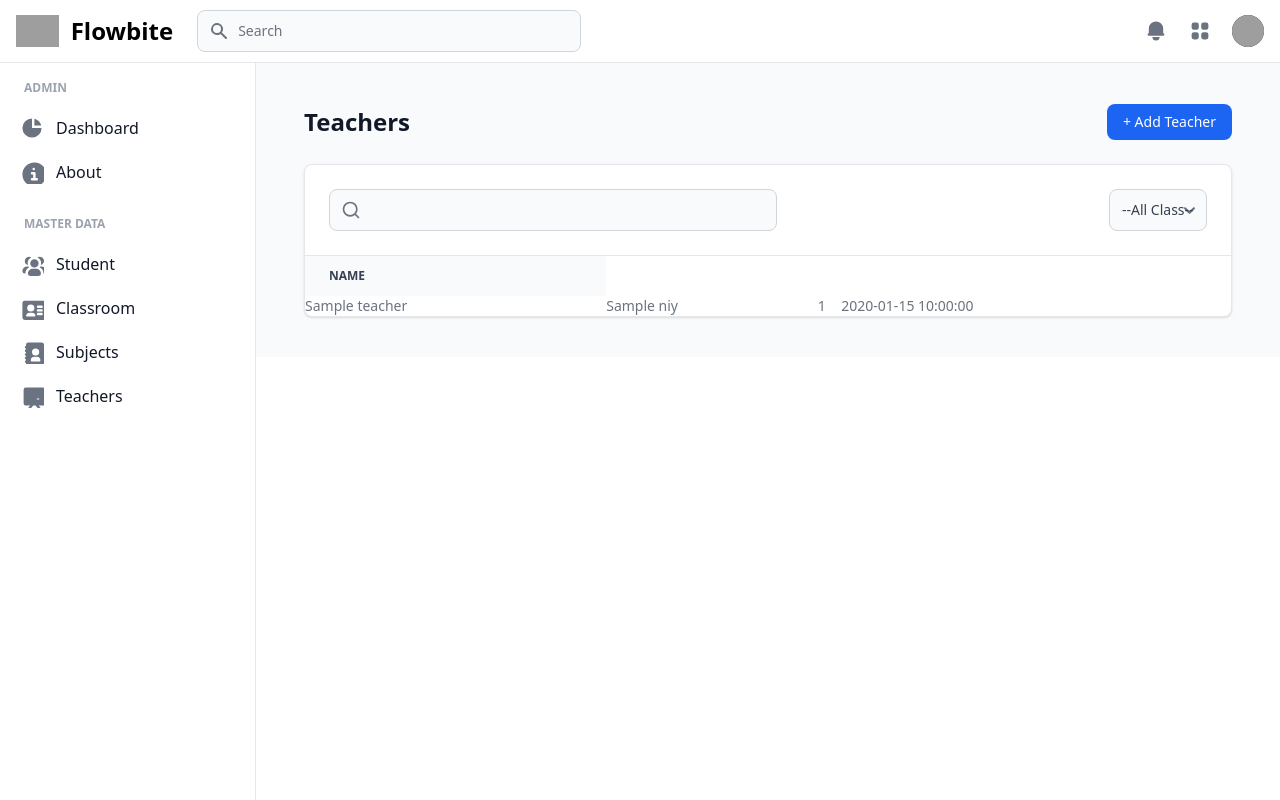
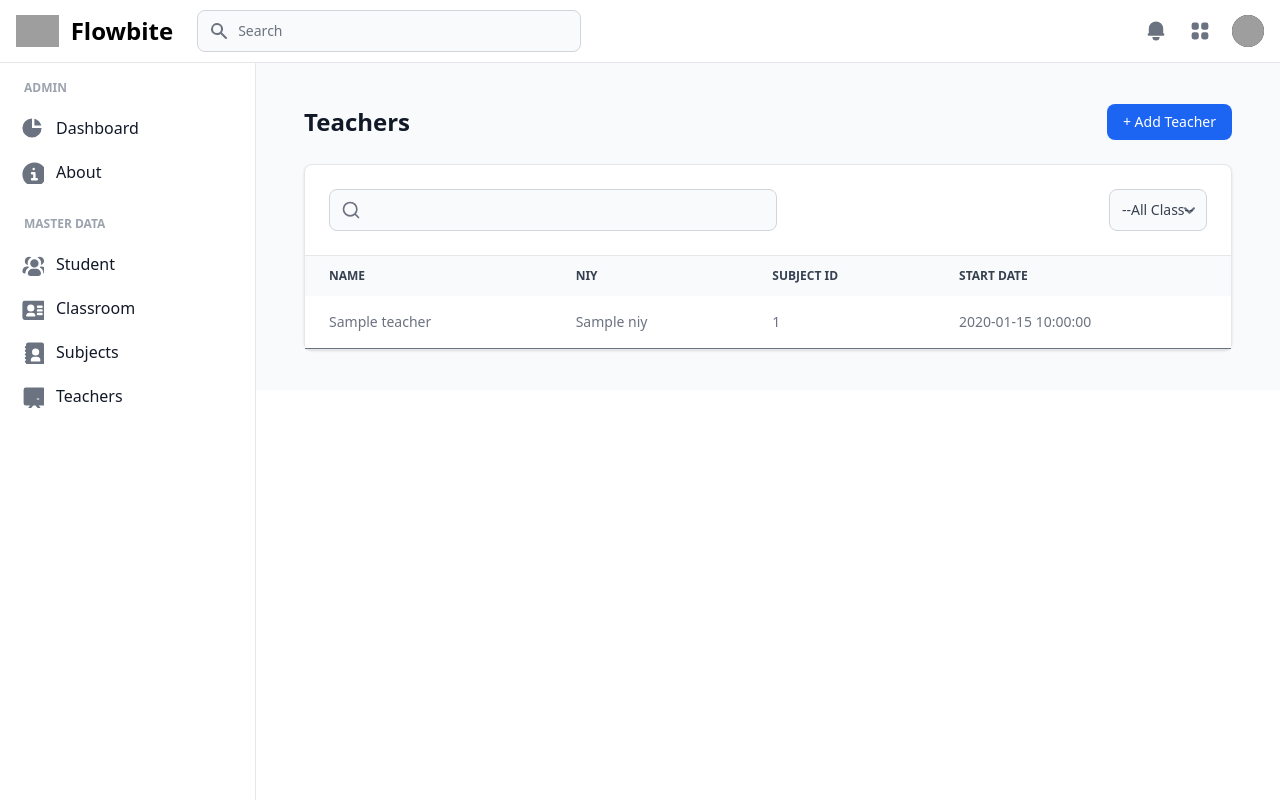
Before and after one commit to arzkyf7-ctrl/web-development-kelas-11, a Laravel app: template resources/views/admin/teacher/index.blade.php in a window 1280 px wide. Run offline with Laravel 12, Linux system fonts and the light colour scheme; the template is opened without the code that fills it: most values are stand-ins (such as "Sample title", 1, 10 or a date in 2020); style sheets or scripts are compiled from the project's sources; grey boxes are pictures that could not be loaded.

Commit message:
membuat seeder baru untuk subject dan teacher

```diff
--- a/app/Http/Controllers/StudentController.php
+++ b/app/Http/Controllers/StudentController.php
@@ -9,6 +9,7 @@ use Illuminate\Http\Client\Request;
 class StudentController extends Controller
 {
     public function index()
+
     {
         $students = Student::all();
         $classrooms = ClassRoom::all();
--- a/database/factories/TeachersFactory.php
+++ b/database/factories/TeachersFactory.php
@@ -22,7 +22,7 @@ class TeachersFactory extends Factory
             'name' => $this->faker->name(),
             'niy' => $this->faker->randomNumber(9, true),
             'subject_id' => Subjects::factory(),
-            'start-date' => $this->faker->date(),
+            'start_date' => $this->faker->date(),
         ];
     }
 }
--- a/database/seeders/DatabaseSeeder.php
+++ b/database/seeders/DatabaseSeeder.php
@@ -5,6 +5,7 @@ namespace Database\Seeders;
 use App\Models\ClassRoom;
 use App\Models\Student;
 use App\Models\Subjects;
+use App\Models\Teachers;
 use App\Models\User;
 use Illuminate\Database\Console\Seeds\WithoutModelEvents;
 use Illuminate\Database\Seeder;
@@ -23,5 +24,6 @@ class DatabaseSeeder extends Seeder
         // ClassRoom::factory(10)->create();
         ClassRoom::factory(10)->hasStudents(5)->create();
         Subjects::factory(10)->hasTeacher(1)->create();
+        Teachers::factory(10)->hasSubject(1)->create();
     }
 }
--- a/resources/views/admin/student/create.blade.php
+++ b/resources/views/admin/student/create.blade.php
@@ -61,7 +61,8 @@
                         xmlns="http://www.w3.org/2000/svg">
                         <path fill-rule="evenodd"
                             d="M10 5a1 1 0 011 1v3h3a1 1 0 110 2h-3v3a1 1 0 11-2 0v-3H6a1 1 0 110-2h3V6a1 1 0 011-1z"
-                            clip-rule="evenodd"></path>
+                            clip-rule="evenodd">
+                        </path>
                     </svg>
                     Add new
                 </button>
--- a/resources/views/admin/subject/index.blade.php
+++ b/resources/views/admin/subject/index.blade.php
@@ -58,12 +58,13 @@
                 <thead class="text-xs text-gray-700 uppercase bg-gray-50">
                     <tr>
                         <td class="px-6 py-3">Name</td>
-
                     </tr>
                 </thead>
                 <tbody>
                     @foreach ($subjects as $index => $subject)
-                        <td class="px-6 py-3">{{ $subject->name }}</td>
+                        <tr class="bg-white border-b">
+                            <td class="px-6 py-4">{{ $subject->name }}</td>
+                        </tr>
                     @endforeach
                 </tbody>
             </table>
--- a/resources/views/admin/teacher/index.blade.php
+++ b/resources/views/admin/teacher/index.blade.php
@@ -58,14 +58,19 @@
                 <thead class="text-xs text-gray-700 uppercase bg-gray-50">
                     <tr>
                         <th class="px-6 py-3">Name</th>
+                        <th class="px-6 py-3">NIY</th>
+                        <th class="px-6 py-3">Subject ID</th>
+                        <th class="px-6 py-3">Start Date</th>
                     </tr>
                 </thead>
                 <tbody>
                     @foreach ($teachers as $index => $teacher)
-                        <td>{{ $teacher->name }}</td>
-                        <td>{{ $teacher->niy }}</td>
-                        <td>{{ $teacher->subject_id }}</td>
-                        <td>{{ $teacher->start_date }}</td>
+                        <tr class="bg-white border-b">
+                            <td class="px-6 py-4">{{ $teacher->name }}</td>
+                            <td class="px-6 py-4">{{ $teacher->niy }}</td>
+                            <td class="px-6 py-4">{{ $teacher->subject_id }}</td>
+                            <td class="px-6 py-4">{{ $teacher->start_date }}</td>
+                        </tr>
                     @endforeach
                 </tbody>
             </table>
```
Also changed, not shown: database/seeders/TeacherSeeder.php (added, +14 -0 lines), database/seeders/SubjectSeeder.php (added).
